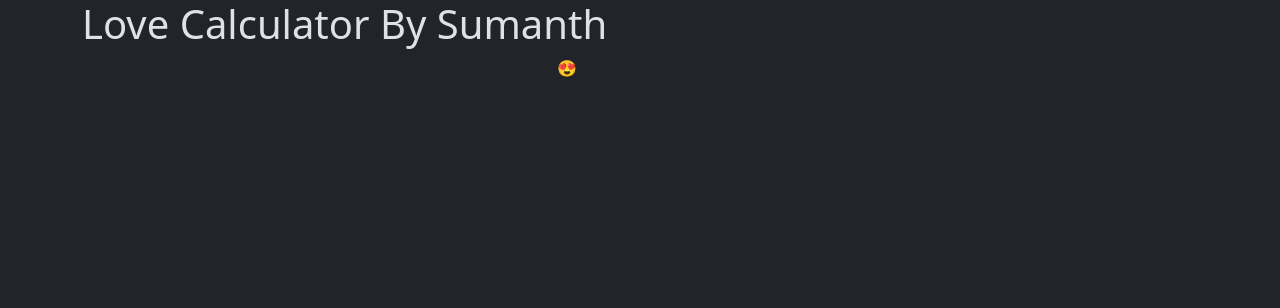
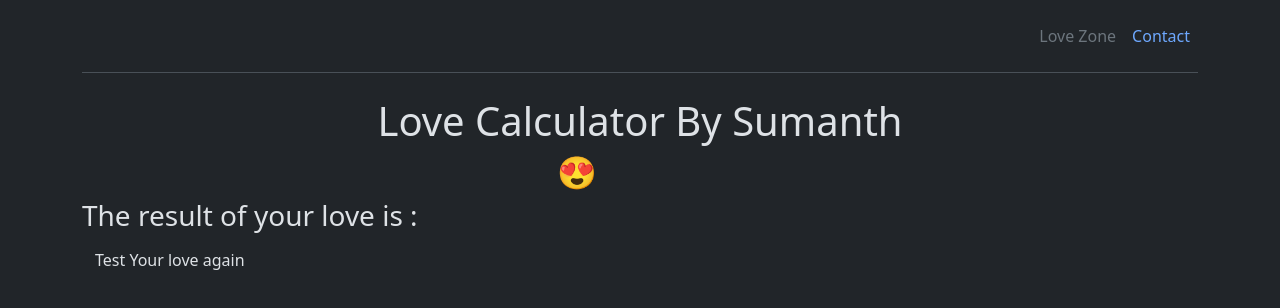
Before and after one commit to SNDevCodes/Love-calculator, a plain HTML site: page index.html in a window 1280 px wide. Drawn offline with nearby package versions, Linux system fonts and the light colour scheme.

Commit message:
Update index.html

```diff
--- a/index.html
+++ b/index.html
@@ -1,5 +1,6 @@
 <!DOCTYPE html>
 <html lang="en" data-bs-theme="dark">
+
 <head>
     <meta charset="UTF-8">
     <meta http-equiv="X-UA-Compatible" content="IE=edge">
@@ -7,38 +8,79 @@
     <title>Love Calculator</title>
 
     <!-- Bootstrap CSS  -->
-    <link href="https://cdn.jsdelivr.net/npm/bootstrap@5.3.0-alpha3/dist/css/bootstrap.min.css" rel="stylesheet" integrity="sha384-KK94CHFLLe+nY2dmCWGMq91rCGa5gtU4mk92HdvYe+M/SXH301p5ILy+dN9+nJOZ" crossorigin="anonymous">
+    <link href="https://cdn.jsdelivr.net/npm/bootstrap@5.3.0-alpha3/dist/css/bootstrap.min.css" rel="stylesheet"
+        integrity="sha384-KK94CHFLLe+nY2dmCWGMq91rCGa5gtU4mk92HdvYe+M/SXH301p5ILy+dN9+nJOZ" crossorigin="anonymous">
 
     <!-- Sumanth's Styles  -->
     <link rel="stylesheet" href="./style.css">
 
 </head>
+
 <body>
+
     <div class="container">
+        <header class="d-flex flex-wrap align-items-center justify-content-center justify-content-md-between py-3 mb-4 border-bottom">
+          <div class="col-md-3 mb-2 mb-md-0">
+            <a href="/" class="d-inline-flex link-body-emphasis text-decoration-none">
+              <svg class="bi" width="40" height="32" role="img" aria-label="Bootstrap"><use xlink:href="#bootstrap"></use></svg>
+            </a>
+          </div>
 
+          <ul class="nav col-12 col-md-auto mb-2 justify-content-center mb-md-0">
+            <li><a href="#" class="nav-link px-2 link-secondary">Love Zone</a></li>
+            <li><a href="#" class="nav-link px-2">Contact</a></li>
+          </ul>
+
+
+        </header>
+      </div>
+
+
+
+    <div class="container">
+        <section>
+            <h1 class="text-center">Love Calculator By Sumanth</h1>
+        </section>
+
+        <section>
             <div class="row">
-            <h1>Love Calculator By Sumanth</h1>
                 <div class="col-5">
-                <h2 id="yourName"></h2>
+                    <h3 id="yourName"></h3>
                 </div>
-            <div class="col-2">😍</div>
-            <div class="col-5" >
-                <h2 id="partnersName"></h2>
+                <div class="col-2">
+                    <h2>😍</h2></div>
+                <div class="col-5">
+                    <h3 id="partnersName"></h3>
                 </div>
             </div>
+        </section>
 
+        <section>
             <div class="row">
-            <div class="col-md-12" id="result">
+                <div class="col-md-6">
+                    <h3>The result of your love is :</h3>
+                </div>
+                <div class="col-md-6">
+                    <h2 id="result"></h2>
+                </div>
 
+                <div class="col-6">
+                    <button onclick="location.reload()" class="btn regenerate">Test Your love again </button>
                 </div>
             </div>
+        </section>
+
+
     </div>
 
 
     <!-- Bootstrap Script  -->
-    <script src="https://cdn.jsdelivr.net/npm/bootstrap@5.3.0-alpha3/dist/js/bootstrap.bundle.min.js" integrity="sha384-ENjdO4Dr2bkBIFxQpeoTz1HIcje39Wm4jDKdf19U8gI4ddQ3GYNS7NTKfAdVQSZe" crossorigin="anonymous"></script>
+    <script src="https://cdn.jsdelivr.net/npm/bootstrap@5.3.0-alpha3/dist/js/bootstrap.bundle.min.js"
+        integrity="sha384-ENjdO4Dr2bkBIFxQpeoTz1HIcje39Wm4jDKdf19U8gI4ddQ3GYNS7NTKfAdVQSZe"
+        crossorigin="anonymous"></script>
 
     <!-- Sumanth's Script -->
      <script src="./script.js"></script>
 </body>
+
 </html>
```
Lines whose indentation alone changed are shown as unchanged.
